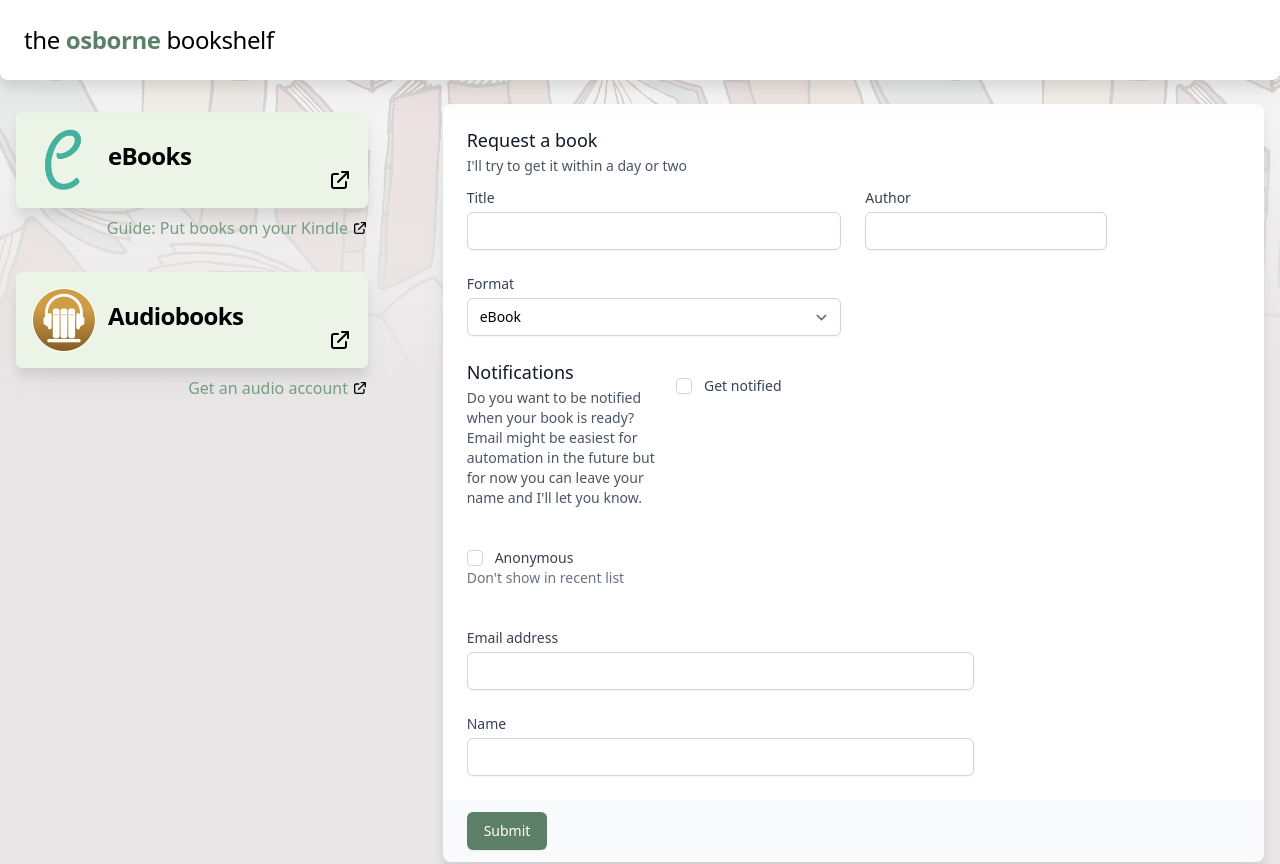
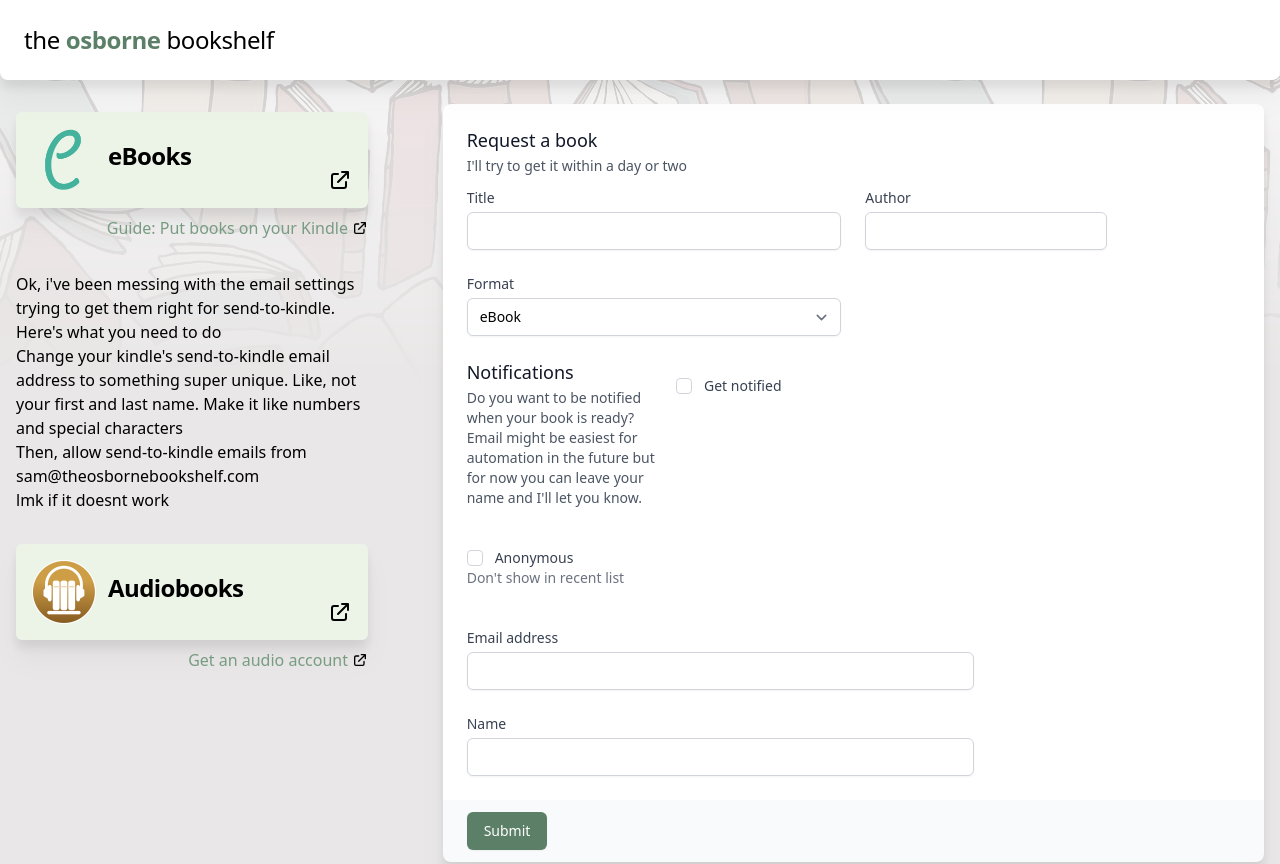
Before and after one commit to samosbor/bookshelfhome, a Next.js app: page / in a window 1280 px wide. Shown: the top 864 px of the page. Built offline with nearby package versions, Linux system fonts and the light colour scheme; no server answers; the database is empty.

Commit message:
update home with email stuff

```diff
--- a/pages/index.tsx
+++ b/pages/index.tsx
@@ -71,6 +71,21 @@ const Home: NextPage = (props) => {
                 </svg>
               </div>
             </a>
+          </div>
+
+          <div className="p-4 md:max-w-sm">
+            <p>
+              Ok, i've been messing with the email settings trying to get them
+              right for send-to-kindle.
+            </p>
+            <p>Here's what you need to do</p>
+            <p>
+              Change your kindle's send-to-kindle email address to something
+              super unique. Like, not your first and last name. Make it like
+              numbers and special characters
+            </p>
+            <p>Then, allow send-to-kindle emails from sam@theosbornebookshelf.com</p>
+            <p>lmk if it doesnt work</p>
           </div>
 
           <div className="p-4 md:max-w-sm">
```
Also changed, not shown: 1 other file (tests, documents, lock files or other folders).
